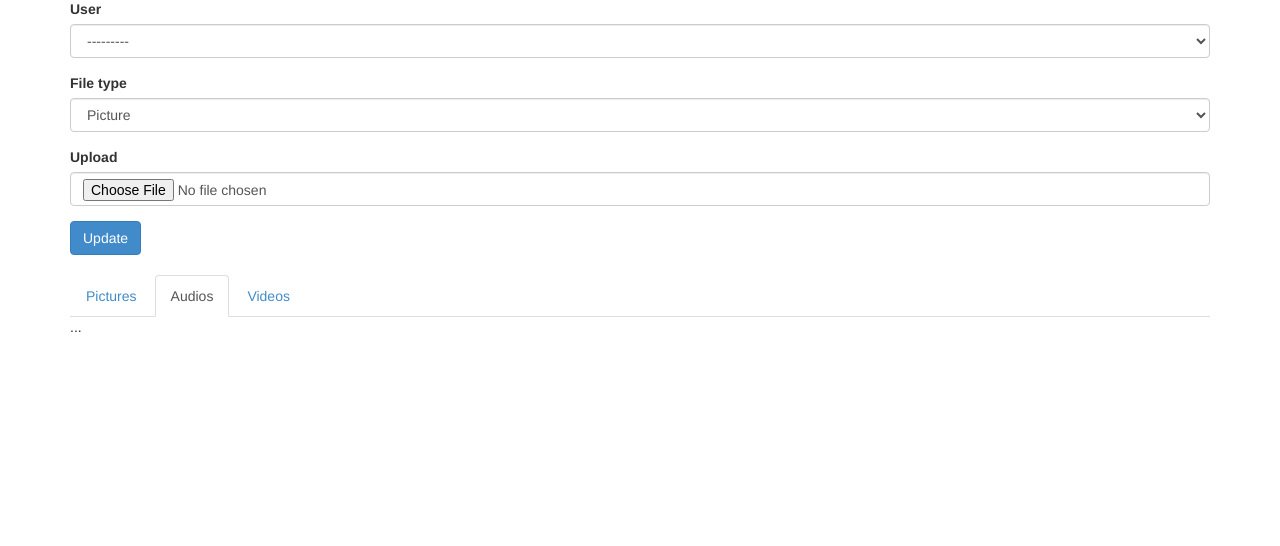
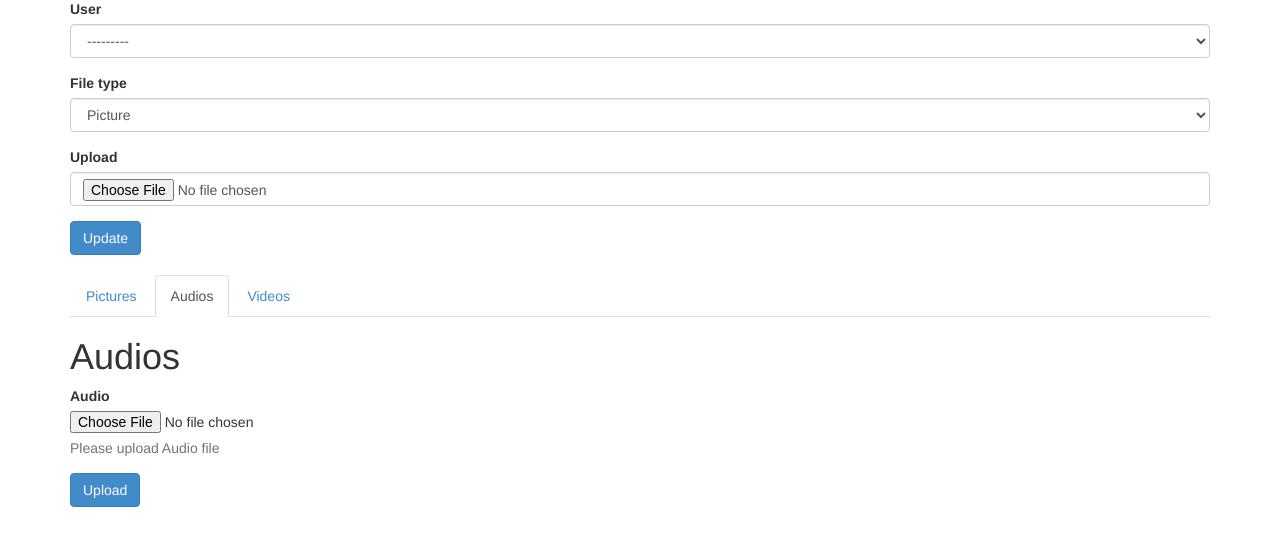
Before and after one commit to goldsoft1206/massive-octo-ninja, a Django app: template app/templates/profile.html in a window 1280 px wide, after a click on "Audios". Shown: the part 121-667 px from the top of the page. Run offline with Django 3.2, Linux system fonts and the light colour scheme; the template is opened without the code that fills it: values that come from a table or form of the project are taken from there, others are empty; some libraries are stand-ins or nearby versions.

Commit message:
audio and video upload implemented

```diff
--- a/app/templates/profile.html
+++ b/app/templates/profile.html
@@ -53,16 +53,75 @@
 			<div class="form-group">
 		    	<label for="uploadFile">Picture</label>
 		    	<input type="file" id="uploadFile" name="upload">
-		    	<p class="help-block">Please upload picture files</p>
+		    	<p class="help-block">Please upload picture file</p>
 		  	</div>
 		  	<button type="submit" class="btn btn-primary">Upload</button>
 		</form>
   	</div>
-  	<div role="tabpanel" class="tab-pane" id="audios">...</div>
-  	<div role="tabpanel" class="tab-pane" id="videos">...</div>
+
+  	<div role="tabpanel" class="tab-pane" id="audios">
+  		<h1>{% trans "Audios" %}</h1>
+
+		{% if audios %}
+		<table class="table">
+			<tr>
+				<th>#</th>
+				<th>Name</th>
+				<th>Date</th>
+				<th></th>
+			</th>
+			{% for audio in audios %}
+			<tr>
+				<th>{{ forloop.counter }}</th>
+				<th><a href="{{ MEDIA_URL }}{{ audio.upload }}">{{ audio.filename }}</a></th>
+				<th>{{ audio.upload_dt }}</th>
+				<th><a class="btn btn-danger btn-sm" href="{% url 'file_remove' pk=audio.pk %}">Remove</a></th>
+			</th>
+			{% endfor %}
+		</table>
+		{% endif %}
+		<form action="{% url 'upload' %}" method="post" enctype="multipart/form-data">
+			{% csrf_token %}
+			<input type="hidden" name="user" value="{{request.user.pk}}">
+			<input type="hidden" name="file_type" value="A">
+			<div class="form-group">
+		    	<label for="uploadFile">Audio</label>
+		    	<input type="file" id="uploadFile" name="upload">
+		    	<p class="help-block">Please upload Audio file</p>
+		  	</div>
+		  	<button type="submit" class="btn btn-primary">Upload</button>
+		</form>
+  	</div>
+
+  	<div role="tabpanel" class="tab-pane" id="videos">
+  		<h1>{% trans "Video" %}</h1>
+
+		{% if videos %}
+			{% for video in videos %}
+				<p>{{ video.filename }}</p>
+				<video controls width='50%' height='40%'>
+					<source src="{{ MEDIA_URL }}{{ video.upload }}" type="video/mp4"></source>
+				</video>
+				<br/>
+				<a class="btn btn-danger btn-sm" href="{% url 'file_remove' pk=video.pk %}">Remove</a>
+				<br/><br/>
+			{% endfor %}
+		{% endif %}
+
+		<br/>
+
+		<form action="{% url 'upload' %}" method="post" enctype="multipart/form-data">
+			{% csrf_token %}
+			<input type="hidden" name="user" value="{{request.user.pk}}">
+			<input type="hidden" name="file_type" value="V">
+			<div class="form-group">
+		    	<label for="uploadFile">Video</label>
+		    	<input type="file" id="uploadFile" name="upload">
+		    	<p class="help-block">Please upload Video file</p>
+		  	</div>
+		  	<button type="submit" class="btn btn-primary">Upload</button>
+		</form>
+  	</div>
 </div>
 
-
-
-
 {% endblock %}
```
Also changed, not shown: app/accounts/views.py (+7 -1 lines).
